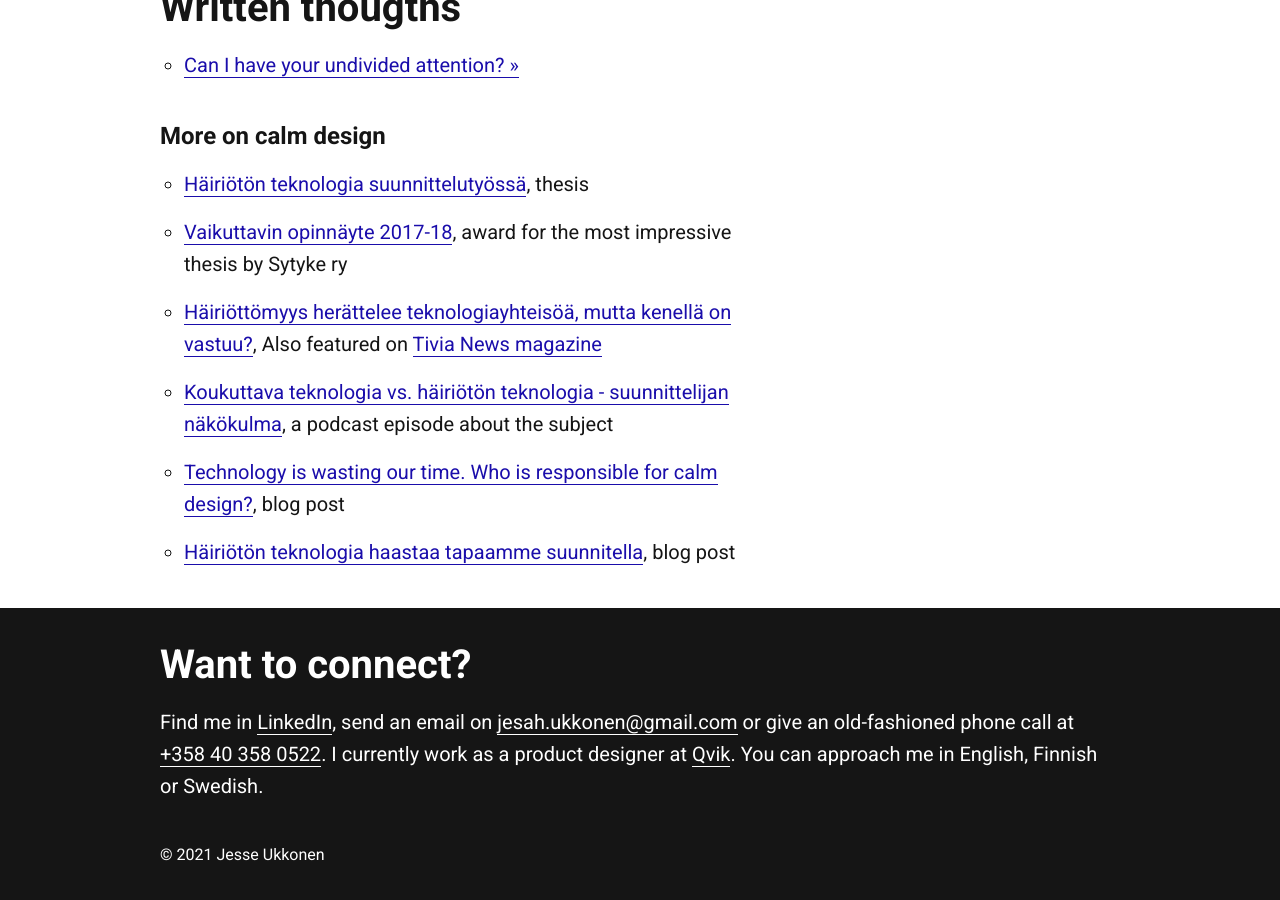
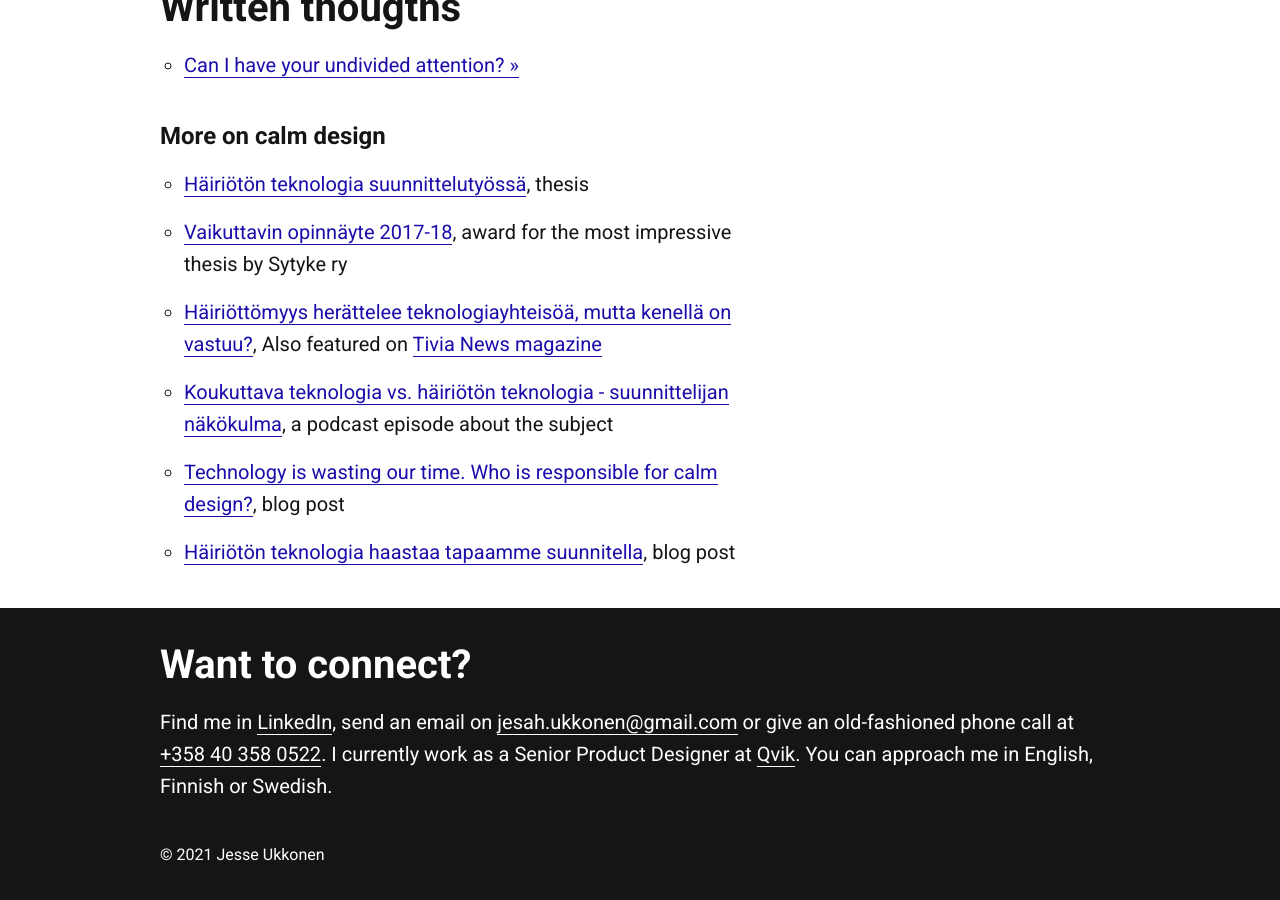
Before and after one commit to jesseu/jesseu.github.io, a Jekyll site: the page built from index.html, in a window 1280 px wide and 900 px high, scrolled down 2023 px. Built offline with Jekyll 4.4.1, drawn with Linux system fonts in a browser that asks for light colours.

Commit message:
Update default.html

```diff
--- a/_layouts/default.html
+++ b/_layouts/default.html
@@ -53,7 +53,7 @@
     <footer class= "footer">
       <div class="container footer-content">
         <h2 id="connect">Want to connect?</h2>
-        <p>Find me in <a class="link-dark-bg" href="https://www.linkedin.com/in/jesseukkonen/" target="_blank">LinkedIn</a>, send an email on <a class="link-dark-bg" href="javascript:alert('JavaScript')" onclick="this.href=atob('bWFpbHRvOmplc2FoLnVra29uZW4lNDBnbWFpbC5jb20='); return true" target="_blank">jesah.ukkonen@gmail.com</a> or give an old-fashioned phone call at <a class="link-dark-bg" href="tel:+358403580522">+358 40 358 0522</a>. I currently work as a product designer at <a class="link-dark-bg" href="https://qvik.com/" target="_blank">Qvik</a>. You can approach me in English, Finnish or Swedish.</p>
+        <p>Find me in <a class="link-dark-bg" href="https://www.linkedin.com/in/jesseukkonen/" target="_blank">LinkedIn</a>, send an email on <a class="link-dark-bg" href="javascript:alert('JavaScript')" onclick="this.href=atob('bWFpbHRvOmplc2FoLnVra29uZW4lNDBnbWFpbC5jb20='); return true" target="_blank">jesah.ukkonen@gmail.com</a> or give an old-fashioned phone call at <a class="link-dark-bg" href="tel:+358403580522">+358 40 358 0522</a>. I currently work as a Senior Product Designer at <a class="link-dark-bg" href="https://qvik.com/" target="_blank">Qvik</a>. You can approach me in English, Finnish or Swedish.</p>
 
         <p style="margin-bottom:0; font-size:1rem;">&copy; <script type="text/javascript">document.write(new Date().getFullYear());
           </script> Jesse Ukkonen</p>
```
